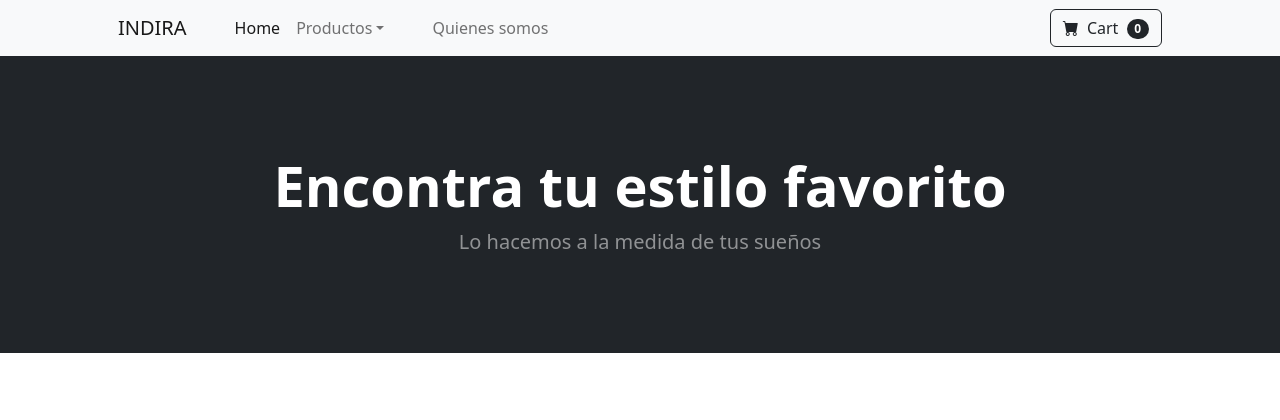
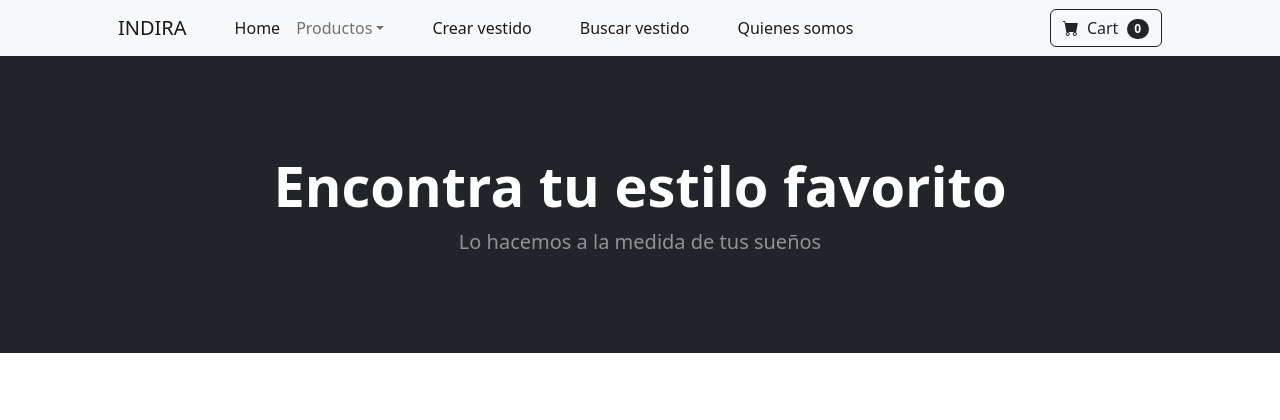
Before and after one commit to ablarocc/django1, a Django app: page /Todos_los_vestidos/ in a window 1280 px wide. Shown: the top 420 px of the page. Run offline with Django 5.2, Linux system fonts and the light colour scheme; grey boxes labelled with a size stand in for pictures from a placeholder-image service; some libraries are stand-ins or nearby versions.

Commit message:
ultima version

```diff
--- /dev/null
+++ b/inicio/forms.py
@@ -0,0 +1,6 @@
+from django import forms
+
+class CrearVestidoForm(forms.Form):
+    color = forms.CharField(max_length=20)
+    escote = forms.CharField(max_length=25)
+    mangas = forms.CharField(max_length=15)
--- a/inicio/urls.py
+++ b/inicio/urls.py
@@ -1,9 +1,11 @@
 from django.urls import path
-from inicio.views import inicio, segundo_template, guardar_vestido,quienes_somos
+from inicio.views import inicio, segundo_template, crear_vestido,quienes_somos, buscar_modelo
 
 urlpatterns = [
     path('', inicio, name='inicio'),
     path('Todos_los_vestidos/', segundo_template, name='Todos_los_vestidos'),
-    path('vestidos', guardar_vestido, name='vestidos'),
+    path('vestidos', crear_vestido, name='vestidos'),
     path('quienes_somos', quienes_somos, name='nosotros'),
+    path('buscar_modelo', buscar_modelo, name='buscar-modelo'),
+
 ]
--- a/inicio/views.py
+++ b/inicio/views.py
@@ -1,9 +1,8 @@
-from django.http import HttpResponse
-from django.template import Template, Context, loader
+
 from datetime import datetime
-from django.shortcuts import render
+from django.shortcuts import render, redirect
 from inicio.models import vestido
-
+from inicio.forms import CrearVestidoForm
 def inicio(request):
     return render(request, 'inicio.html')
     # return HttpResponse('<h1>Soy la pantalla de inicio </h1>')
@@ -37,13 +36,31 @@ def segundo_template(request):
 
     #return HttpResponse(render_template)
 
-def guardar_vestido(request, color, escote, mangas):
+def crear_vestido(request, color, escote, mangas):
     Vestido = vestido(color = color, escote = escote, mangas = mangas)
     Vestido.save()
-    return render(request, 'vestido.html', {'vestido': Vestido})
+
+    return render(request, 'vestido.html', {'vestido': vestido})
+
+def crear_vestido(request):
+
+    #print ('Request', request)
+    #print ('GET', request.GET)
+    #print ('POST', request.POST)
+
+    formulario = CrearVestidoForm()
+
+    if request.method == 'POST':
+      formulario = CrearVestidoForm(request.POST)
+      if formulario.is_valid():
+          data=formulario.cleaned_data
+          Vestido = vestido(color = data.get('color'), escote = data.get('escote'), mangas = data.get('mangas'))
+          Vestido.save()
+          return redirect('inicio: buscar_modelo')
 
 
 
+    return  render (request,'vestido.html', {'form': 'formulario'})
 
-
-# Create your views here.
+def buscar_modelo(request):
+    return render(request, 'buscar_modelo.html', {'vestido': ''})
--- a/templates/base.html
+++ b/templates/base.html
@@ -27,7 +27,7 @@
                 <div class="collapse navbar-collapse" id="navbarSupportedContent">
                     <ul class="navbar-nav me-auto mb-2 mb-lg-0 ms-lg-4">
                         <li class="nav-item"><a class="nav-link active" aria-current="page" href={%url "inicio" %}>Home</a></li>
-                        <li class="nav-item dropdown">
+                    <li class="nav-item dropdown">
                             <a class="nav-link dropdown-toggle" id="navbarDropdown" href="#" role="button" data-bs-toggle="dropdown" aria-expanded="false">Productos</a>
                             <ul class="dropdown-menu" aria-labelledby="navbarDropdown">
                                 <li><a class="dropdown-item" href={% url "Todos_los_vestidos" %}>Todos</a></li>
@@ -37,7 +37,9 @@
                                 <li><a class="dropdown-item" href="#!">Modelos a medida</a></li>
                             </ul>
                         </li>
-                    <ul class="nav-item"><a class="nav-link activw" href={% url "nosotros" %}>Quienes somos</a></ul>
+                <ul class="nav-item"><a class="nav-link active"  href={%url "vestidos" %}>Crear vestido</a></ul>
+                <ul class="nav-item"><a class="nav-link active"  href={%url "buscar-modelo" %}>Buscar vestido</a></ul>
+                <ul class="nav-item"><a class="nav-link active" href={% url "nosotros" %}>Quienes somos</a></ul>
                     </ul>
                     <form class="d-flex">
                         <button class="btn btn-outline-dark" type="submit">
```
Also changed, not shown: inicio/templates/buscar_modelo.html (added, +8 -0 lines), inicio/templates/vestido.html (+13 -3 lines).
